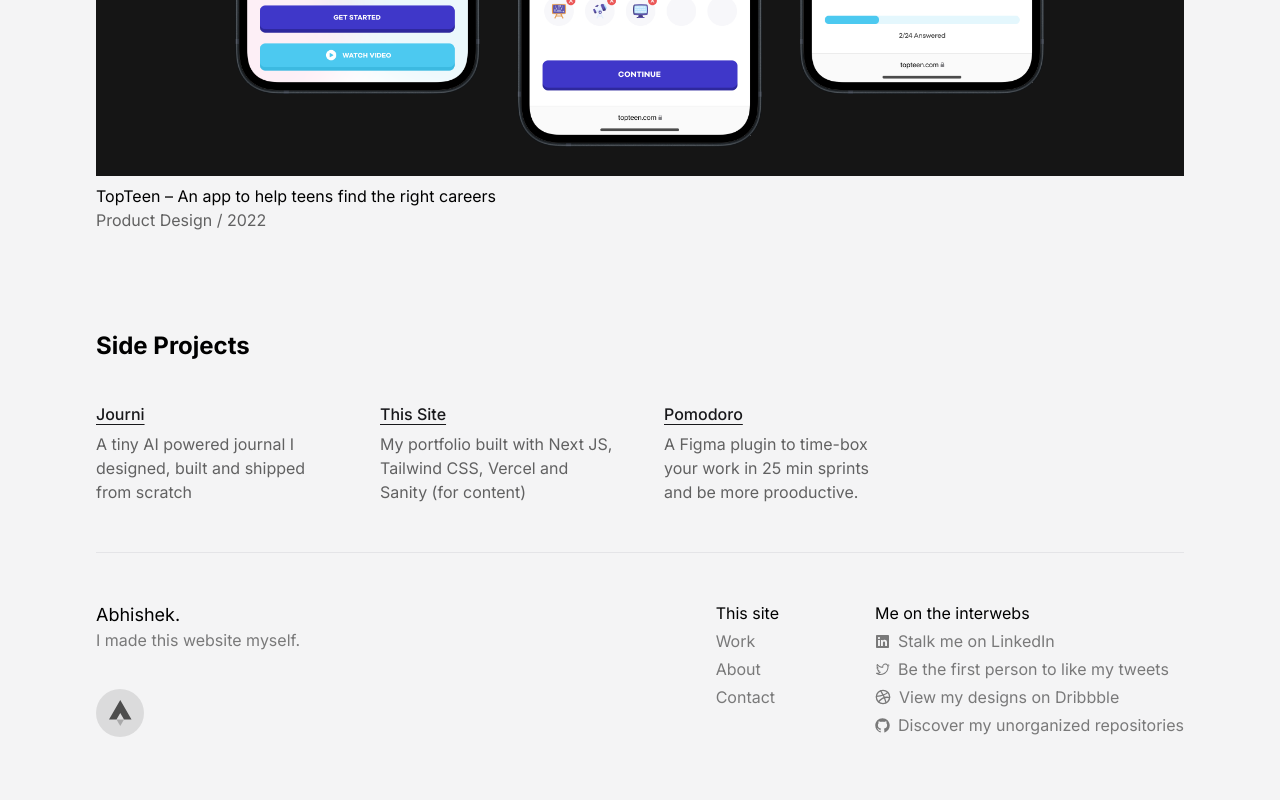
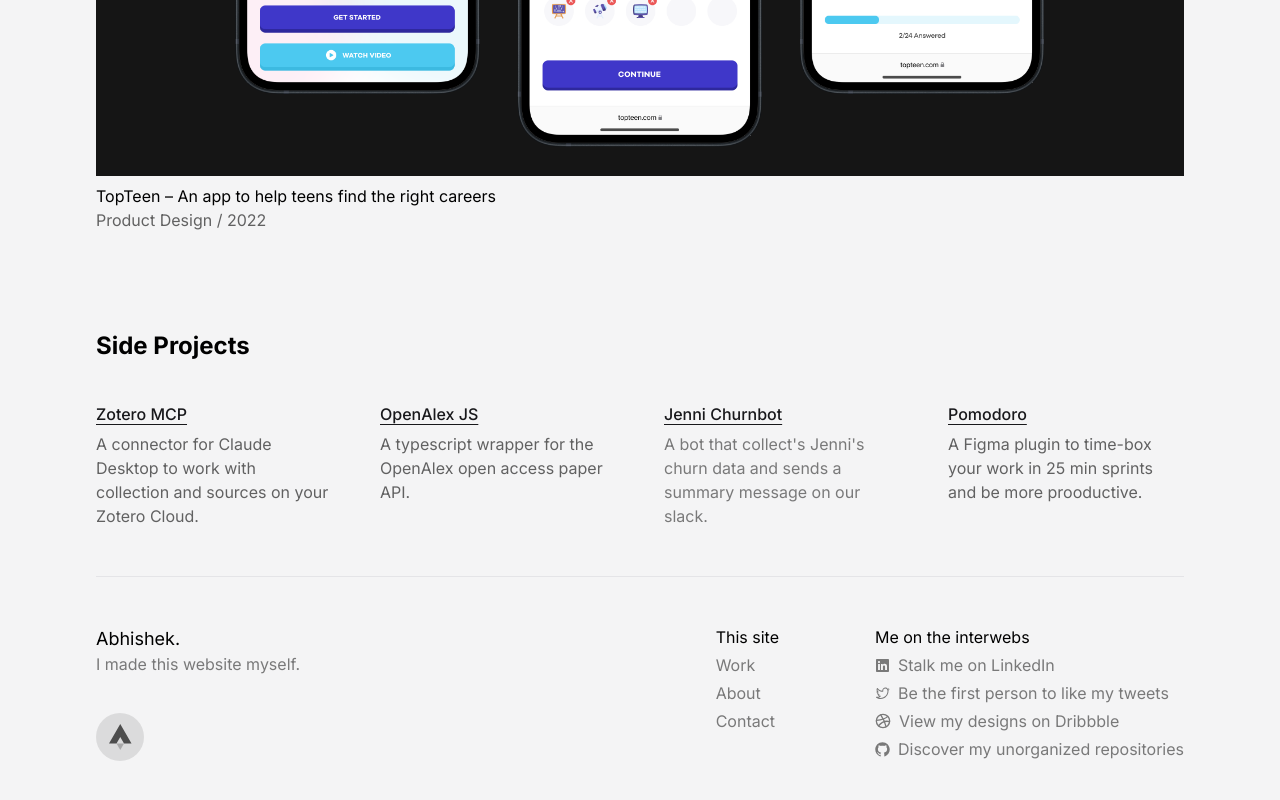
Before and after one commit to kaliaboi/personal-site, a Next.js app: page / in a window 1280 px wide. Shown: the part 2510-3310 px from the top of the page. Built offline with nearby package versions, Linux system fonts and the light colour scheme.

Commit message:
Update page.tsx

```diff
--- a/app/page.tsx
+++ b/app/page.tsx
@@ -26,50 +26,47 @@
             <div>
               {/* <div className="aspect-video w-full bg-zinc-700"></div> */}
               <Link
-                href={"https://journi.site"}
+                href={"https://github.com/kaliaboi/mcp-zotero"}
                 className={cn(
                   buttonVariants({ variant: "link" }),
                   "pl-0 underline text-[16px]"
                 )}
               >
-                Journi
+                Zotero MCP
               </Link>
               <p className="opacity-60 dark:opacity-50">
-                A tiny AI powered journal I designed, built and shipped from
-                scratch
+                A connector for Claude Desktop to work with collection and sources on your Zotero Cloud.
               </p>
             </div>
             <div>
               {/* <div className="aspect-video w-full bg-zinc-700"></div> */}
               <Link
-                href={"https://abhishek-kalia.com"}
+                href={"https://github.com/kaliaboi/openalex-js"}
                 className={cn(
                   buttonVariants({ variant: "link" }),
                   "pl-0 underline text-[16px]"
                 )}
               >
-                This Site
+                OpenAlex JS
               </Link>
               <p className="opacity-60 dark:opacity-50">
-                My portfolio built with Next JS, Tailwind CSS, Vercel and Sanity
-                (for content)
+                A typescript wrapper for the OpenAlex open access paper API.
               </p>
             </div>
-            {/* <div>
+            <div>
               <Link
-                href={"https://journi.site"}
+                href={"https://github.com/kaliaboi/churnbot"}
                 className={cn(
                   buttonVariants({ variant: "link" }),
                   "pl-0 underline text-[16px]"
                 )}
               >
-                Beo
+                Jenni Churnbot
               </Link>
               <p className="opacity-50">
-                An app I am building with React Native that aims to restore the
-                Irish language.
+                A bot that collect's Jenni's churn data and sends a summary message on our slack.
               </p>
-            </div> */}
+            </div>
             <div>
               {/* <div className="aspect-video w-full bg-zinc-700"></div> */}
               <Link
```
